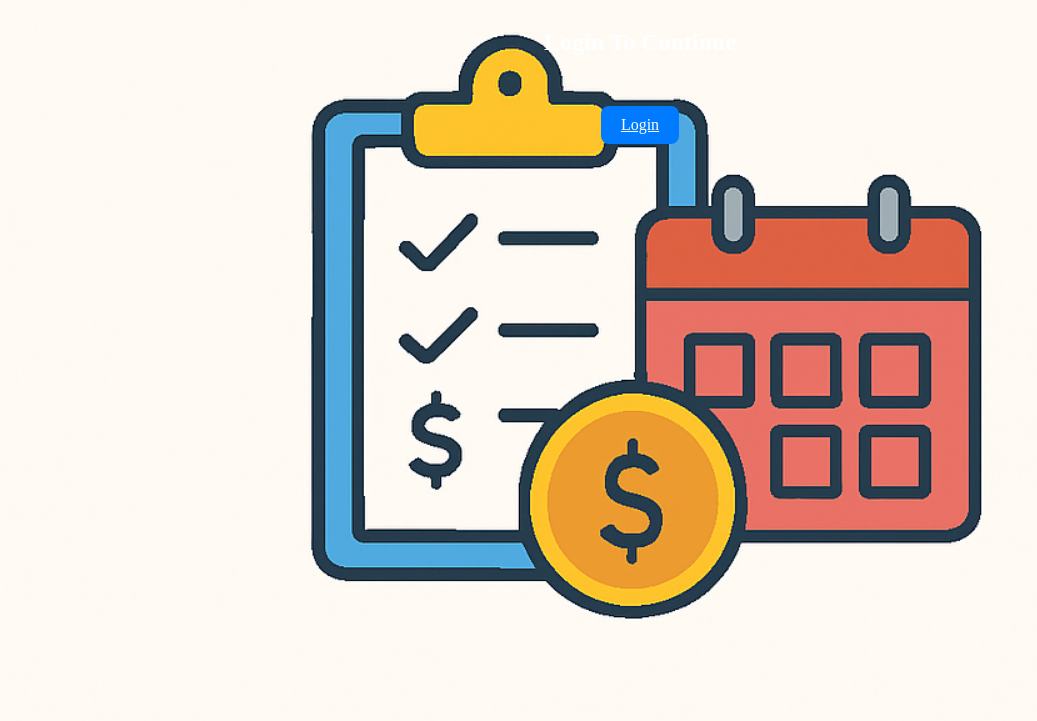
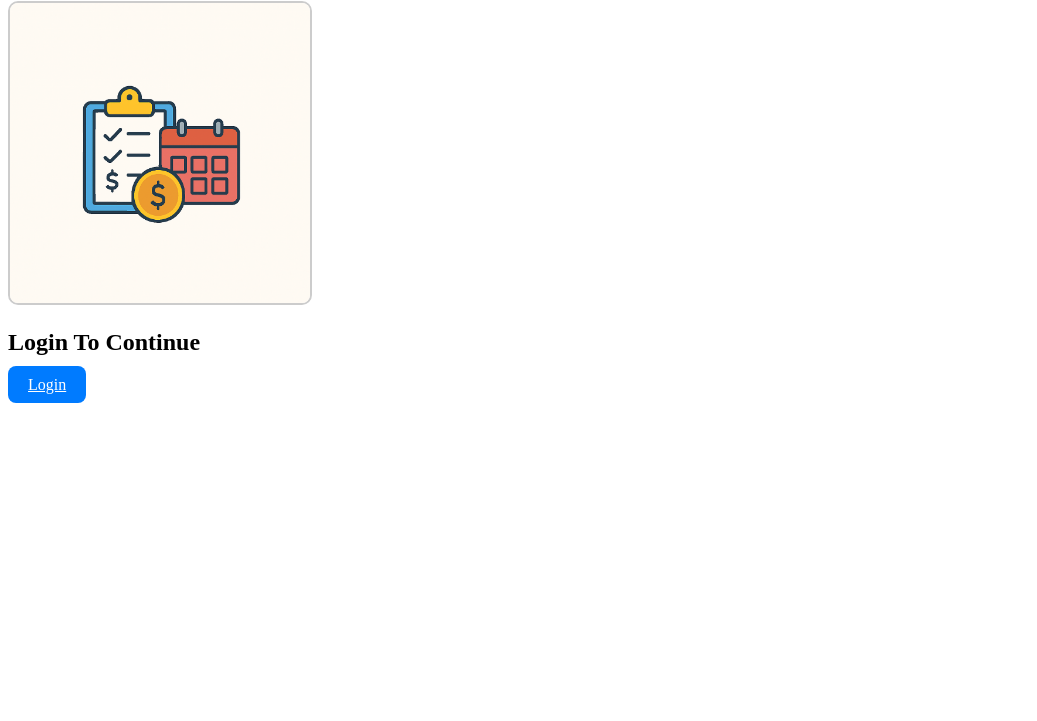
Before and after one commit to COP4813/COP4813-Project, a plain HTML site: page index.html in a window 1280 px wide. Shown: the part 79-800 px from the top of the page, without its empty margins (0-1037 px from the left). Drawn offline with Linux system fonts and the light colour scheme.

Commit message:
more image changes

```diff
--- a/index.html
+++ b/index.html
@@ -5,16 +5,6 @@
     <head>
 	    <title>Budget and Timeline Tracker</title>
         <style>
-            body{
-                background: url('image.png') no-repeat center center fixed;
-                background-size: cover;
-                display: flex;
-                flex-direction: column;
-                align-items: center;
-                justify-content: center;
-                color: #fff;
-            }
-
             img{
                 width: 300px;
                 height: auto;
@@ -38,7 +28,7 @@
 
     <body>
         <h1>Welcome To The Budget and Timeline Tracker!</h1>
-        <!-- <img src="image.png" alt="image"> -->
+        <img src="image.png" alt="image">
 
         <h2>Login To Continue</h2>
         <a class="login-button" href="login.html">Login</a>
```
